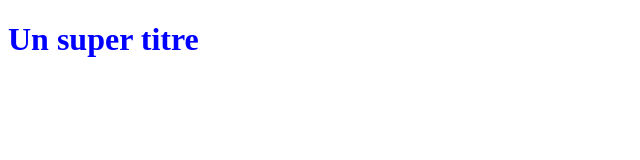
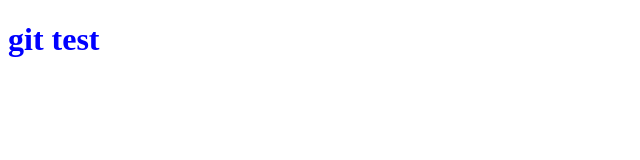
Before and after one commit to pepsizor1/ohmyfoodvincent, a plain HTML site: page index.html in a window 1280 px wide. Shown: the whole page, without its empty margins (0-640 px from the left). Drawn offline with Linux system fonts and the light colour scheme; files that its build step writes are made by us from their sources.

Commit message:
Modification du titre H1

```diff
--- a/index.html
+++ b/index.html
@@ -5,6 +5,6 @@
    <link rel="stylesheet" type="text/css" href="css/style.css">
 </head>
 <body>
-   <h1>Un super titre</h1>
+   <h1>git test</h1>
 </body>
 </html>
```
